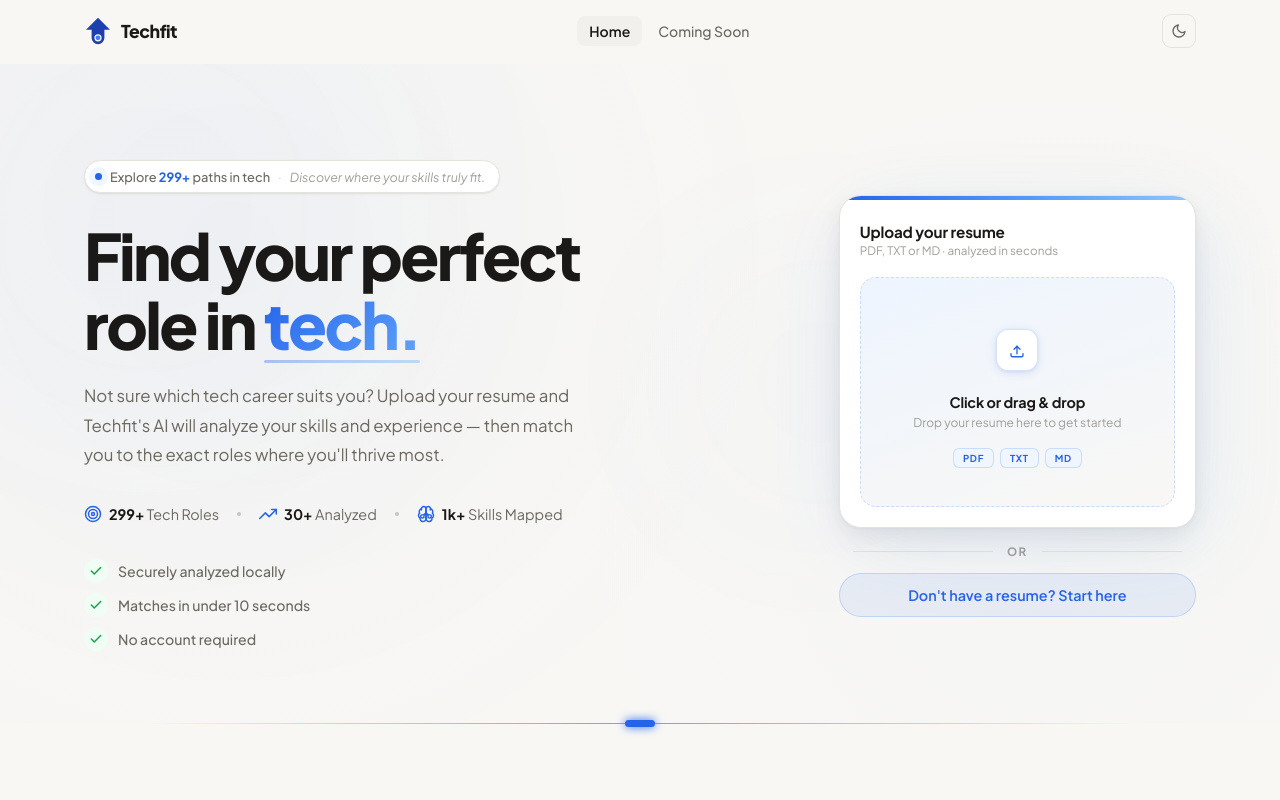
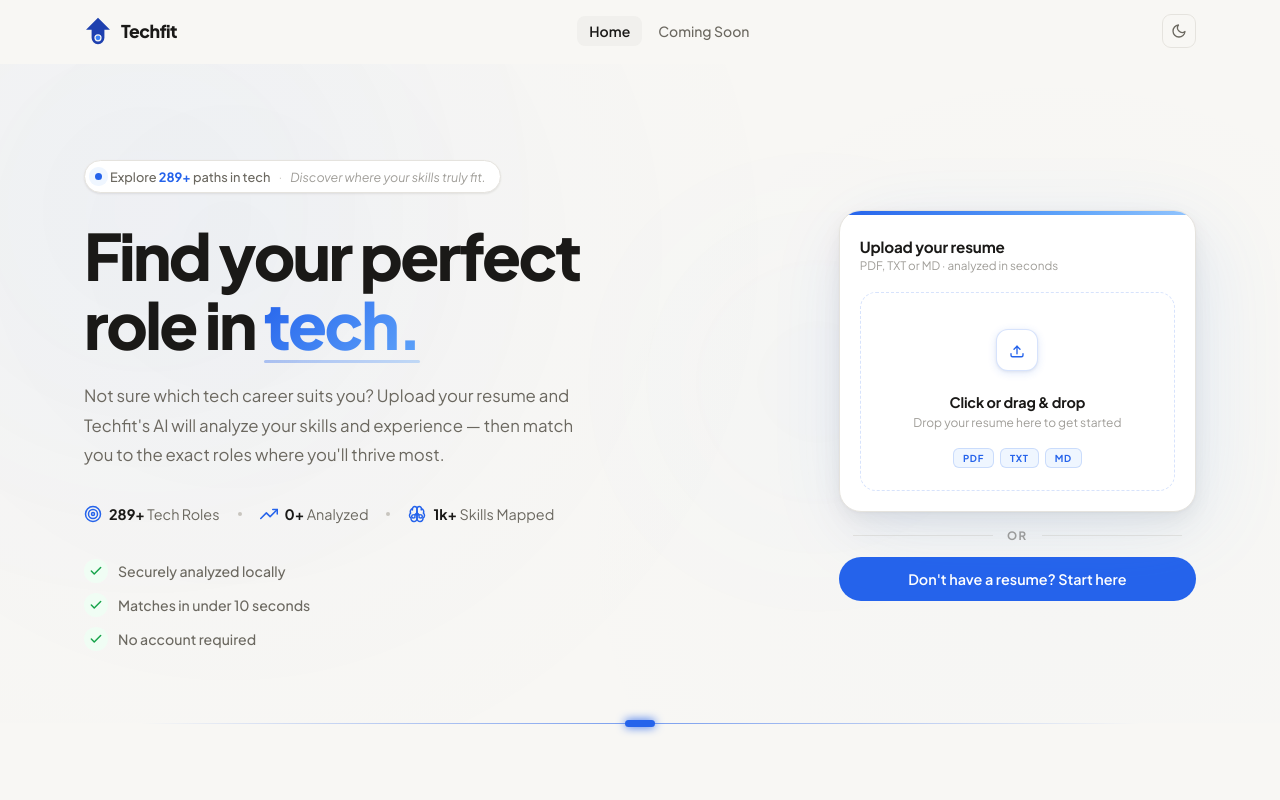
Before and after one commit to rshdgvn/TechFit, a React (Vite) app in the folder frontend/: page / in a window 1280 px wide. Shown: the top 800 px of the page. Built offline with nearby package versions, Linux system fonts and the light colour scheme; no server answers; the database is empty.

Commit message:
feat: Connect to supabase for analytics

```diff
--- a/frontend/package.json
+++ b/frontend/package.json
@@ -10,6 +10,7 @@
     "preview": "vite preview"
   },
   "dependencies": {
+    "@supabase/supabase-js": "^2.99.2",
     "axios": "^1.13.6",
     "lucide-react": "^0.577.0",
     "react": "^19.2.4",
--- a/frontend/src/App.tsx
+++ b/frontend/src/App.tsx
@@ -7,6 +7,7 @@
 import ComingSoon from "./pages/ComingSoon";
 import type { JobSuggestion } from "./types/jobSuggestion";
 import { analyzeResume } from "./api/api";
+import { supabase } from "./utils/supabase";
 
 function AppContent() {
   const [theme, setTheme] = useState<"light" | "dark">("light");
@@ -14,7 +15,24 @@
   const [loading, setLoading] = useState(false);
   const [error, setError] = useState<string | null>(null);
 
-  const [analyzedCount, setAnalyzedCount] = useState<number>(30);
+  const [analyzedCount, setAnalyzedCount] = useState<number>(0);
+
+  useEffect(() => {
+    const fetchAnalytics = async () => {
+      const { data, error } = await supabase
+        .from("analytics")
+        .select("resumes_analyzed")
+        .single();
+
+      if (data && !error) {
+        setAnalyzedCount(data.resumes_analyzed);
+      } else {
+        console.error("Error fetching count:", error);
+      }
+    };
+
+    fetchAnalytics();
+  }, []);
 
   const [suggestions, setSuggestions] = useState<JobSuggestion[]>(() => {
     const saved = localStorage.getItem("techfit_results");
--- a/frontend/src/components/Hero.tsx
+++ b/frontend/src/components/Hero.tsx
@@ -30,7 +30,7 @@
           >
             <span className="eyebrow-dot"></span>
             <span className="eyebrow-text">
-              Explore <strong>299+</strong> paths in tech
+              Explore <strong>289+</strong> paths in tech
             </span>
             <span className="eyebrow-sep">·</span>
             <span className="eyebrow-sub">Discover where your skills truly fit.</span>
@@ -60,7 +60,7 @@
                 <IcoTarget />
               </span>
               <span>
-                <strong>299+</strong> Tech Roles
+                <strong>289+</strong> Tech Roles
               </span>
             </div>
             <div className="stat-divider"></div>
--- a/frontend/src/css/Hero.css
+++ b/frontend/src/css/Hero.css
@@ -218,8 +218,8 @@
 }
 
 .btn-manual-entry-blue {
-  background: rgba(37, 99, 235, 0.07);
-  color: var(--accent);
+  background: var(--accent);
+  color: white;
   border: 1px solid rgba(37, 99, 235, 0.18);
   cursor: pointer;
   padding: 12px 24px;
@@ -231,8 +231,8 @@
   width: 100%;
 }
 .btn-manual-entry-blue:hover {
-  background: var(--accent);
-  color: white;
+  background: rgba(37, 99, 235, 0.07);
+  color: var(--accent);
   transform: translateY(-2px);
   box-shadow: 0 6px 20px rgba(37, 99, 235, 0.22);
 }
--- a/frontend/src/css/UploadCard.css
+++ b/frontend/src/css/UploadCard.css
@@ -1,6 +1,7 @@
 .upload-card-wrapper {
   position: relative;
   width: 100%;
+  box-sizing: border-box;
 }
 
 .upload-card-glow {
@@ -48,21 +49,18 @@
     0 28px 56px rgba(0,0,0,0.05);
 }
 
-/* ── Blue top accent bar ── */
 .card-top-bar {
   height: 4px;
   background: linear-gradient(90deg, var(--accent) 0%, #60a5fa 65%, #93c5fd 100%);
   flex-shrink: 0;
 }
 
-/* ── Card body ── */
 .card-body {
   padding: 22px 20px 20px;
   display: flex;
   flex-direction: column;
 }
 
-/* ── Card header ── */
 .card-header {
   display: flex;
   align-items: center;
@@ -105,7 +103,6 @@
 .upload-content-area {
   display: flex;
   flex-direction: column;
-  min-height: 230px;
 }
 
 .dz {
@@ -121,7 +118,6 @@
   flex-direction: column;
   align-items: center;
   justify-content: center;
-  min-height: 230px;
 }
 .dz:hover, .dz.active {
   border-color: var(--accent);
@@ -209,10 +205,6 @@
 
 .file-pill-container {
   animation: fadeUp 0.28s ease-out both;
-  min-height: 230px;
-  display: flex;
-  flex-direction: column;
-  justify-content: center;
 }
 .file-pill {
   background: var(--accent-light);
--- a/frontend/src/index.css
+++ b/frontend/src/index.css
@@ -31,7 +31,6 @@
   --accent-hover:   #1d4ed8;
   --accent-border:  rgba(37,99,235,0.18);
   --accent-ring:    rgba(37,99,235,0.08);
-  --dz-bg:          linear-gradient(160deg, #eef5ff 0%, #f8f7f4 100%);
   --icon-shadow:    0 2px 8px rgba(37,99,235,0.14), 0 1px 3px rgba(0,0,0,0.06);
   --icon-shadow-hover: 0 4px 14px rgba(37,99,235,0.22), 0 1px 3px rgba(0,0,0,0.06);
   --success:        #16a34a;
@@ -68,7 +67,6 @@
   --accent-hover:   #60a5fa;
   --accent-border:  rgba(59,130,246,0.25);
   --accent-ring:    rgba(59,130,246,0.12);
-  --dz-bg:          linear-gradient(160deg, #1a2a44 0%, #111110 100%);
   --icon-shadow:    0 2px 8px rgba(59,130,246,0.2), 0 1px 3px rgba(0,0,0,0.3);
   --icon-shadow-hover: 0 4px 14px rgba(59,130,246,0.3), 0 1px 3px rgba(0,0,0,0.3);
   --success:        #22c55e;
--- a/frontend/src/utils/config.ts
+++ b/frontend/src/utils/config.ts
@@ -1 +1,3 @@
 export const API_URL = import.meta.env.VITE_API_URL as string;
+export const SUPABASE_URL = import.meta.env.VITE_SUPABASE_URL as string;
+export const SUPABASE_KEY = import.meta.env.VITE_SUPABASE_KEY as string;
--- /dev/null
+++ b/frontend/src/utils/supabase.ts
@@ -0,0 +1,7 @@
+import { createClient } from '@supabase/supabase-js';
+import { SUPABASE_KEY, SUPABASE_URL } from './config';
+
+const supabaseUrl = SUPABASE_URL;
+const supabaseKey = SUPABASE_KEY;
+
+export const supabase = createClient(supabaseUrl, supabaseKey);
```
Also changed, not shown: 1 other file (tests, documents, lock files or other folders).
